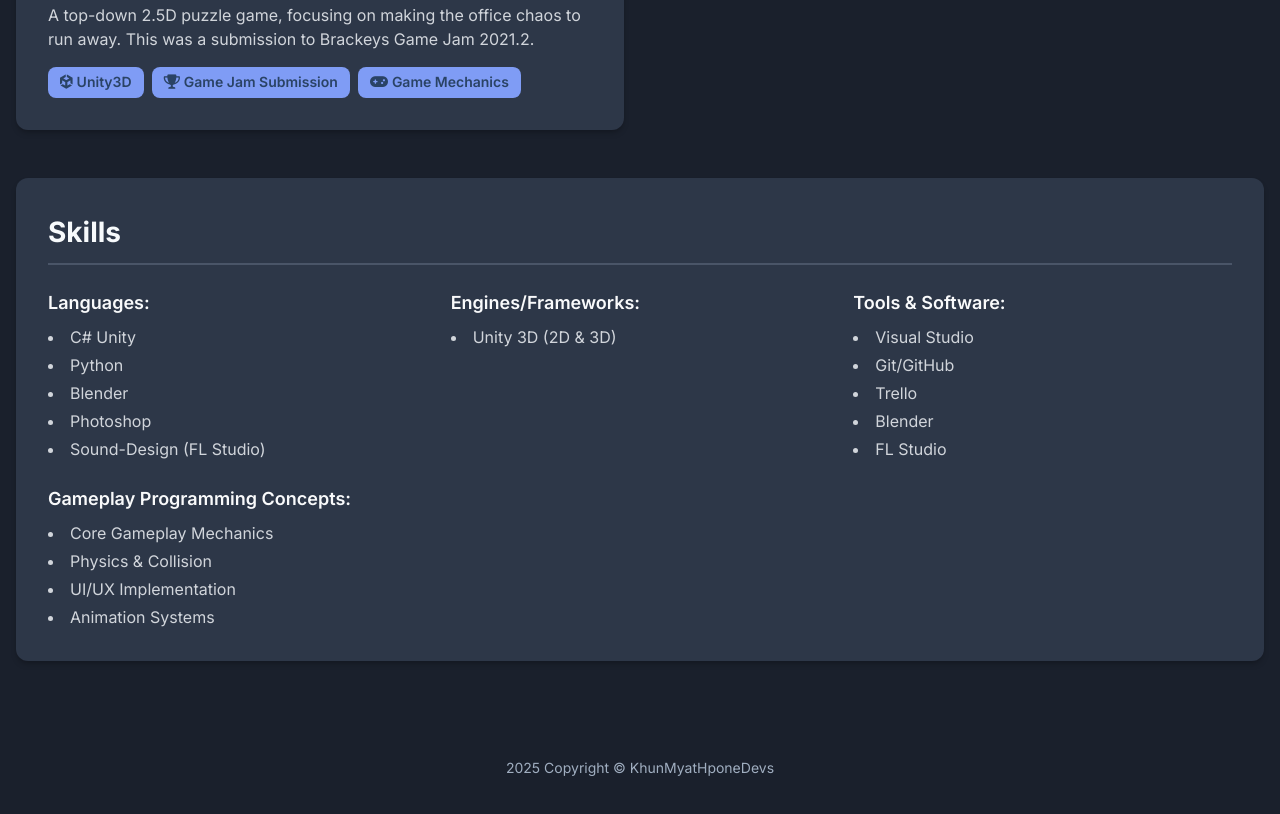
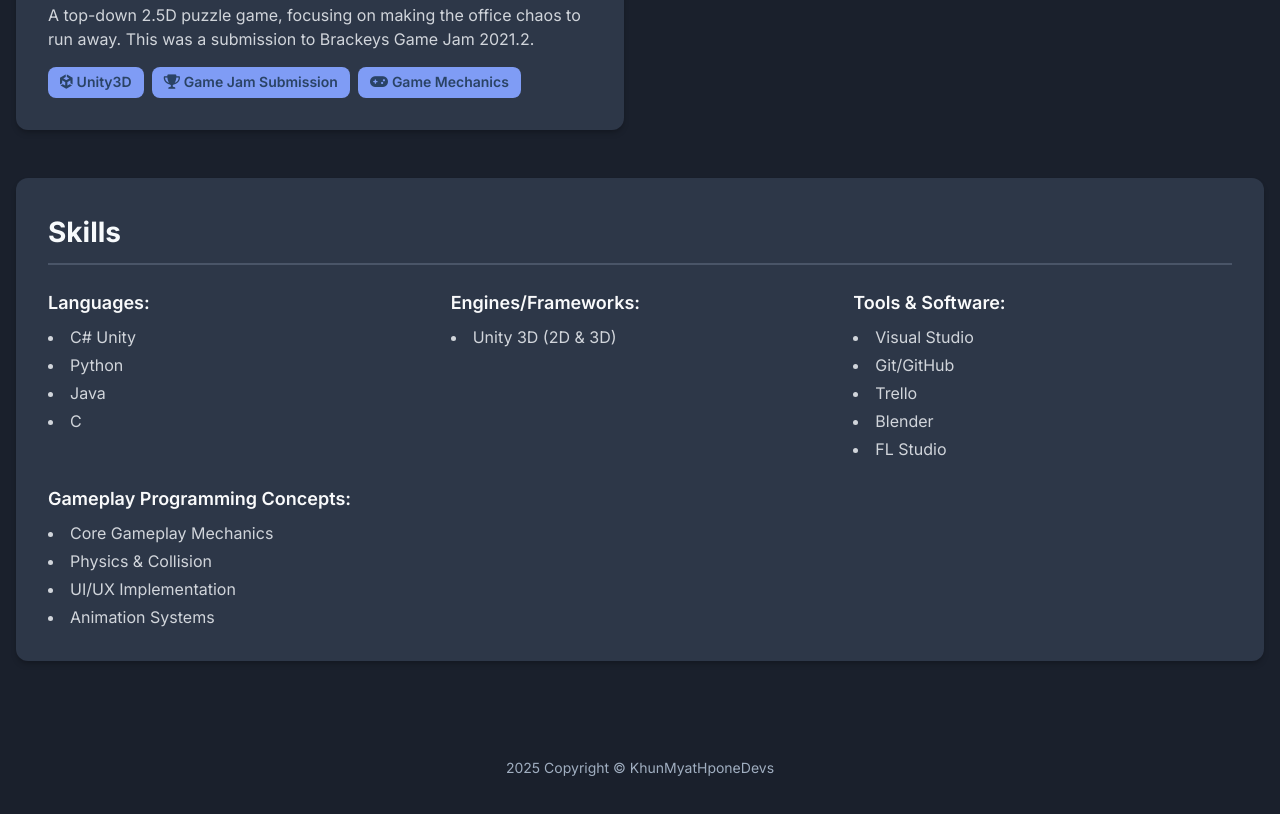
Before and after one commit to mk242b/portfolio, a plain HTML site: page index.html in a window 1280 px wide. Shown: the part 3085-3899 px from the top of the page. Drawn offline with nearby package versions, Linux system fonts and the light colour scheme.

Commit message:
second commit

```diff
--- a/index.html
+++ b/index.html
@@ -261,9 +261,10 @@
                     <ul class="list-disc list-inside space-y-1">
                         <li>C# Unity</li>
                         <li>Python</li>
-                        <li>Blender</li>
-                        <li>Photoshop</li>
-                        <li>Sound-Design (FL Studio)</li>
+                        <li>Java</li>
+                        <li>C</li>
+
+
                     </ul>
                 </div>
                 <div>
```
